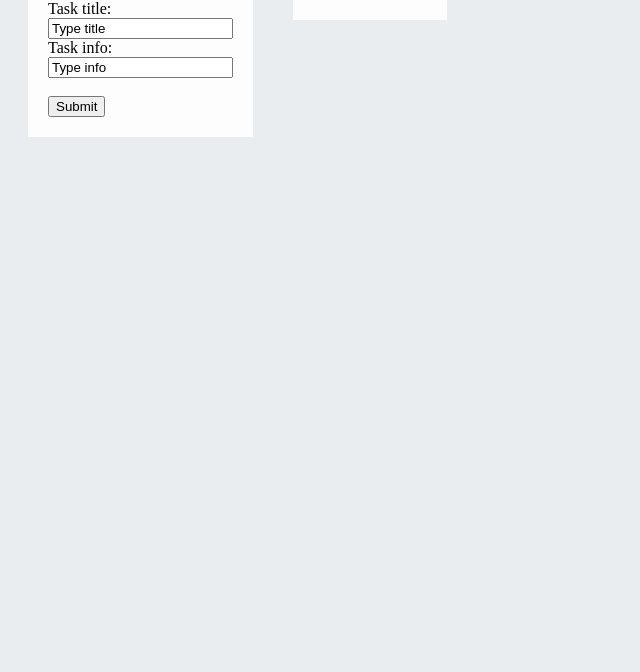
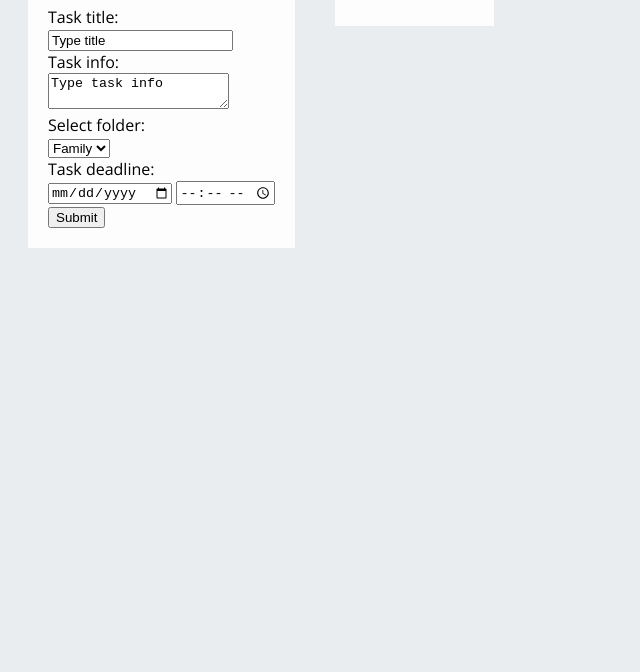
Before and after one commit to HannaJurvelin/todolist, a plain HTML site: page index.html in a window 1280 px wide. Shown: the part 128-800 px from the top of the page, without its empty margins (0-640 px from the left). Drawn offline with nearby package versions, Linux system fonts and the light colour scheme.

Commit message:
Added more items to form and an external font to the page

```diff
--- a/index.html
+++ b/index.html
@@ -6,6 +6,7 @@
     <meta name="viewport" content="width=device-width, initial-scale=1.0">
     <meta http-equiv="X-UA-Compatible" content="ie=edge">
     <link rel="stylesheet" type="text/css" href="styles.css">
+    <link href="https://fonts.googleapis.com/css?family=Open+Sans&display=swap" rel="stylesheet">
     <title>Todo-list</title>
 </head>
 
@@ -17,8 +18,18 @@
             <input type="text" name="title" value="Type title">
             <br>
             Task info:<br>
-            <input type="text" name="info" value="Type info">
-            <br><br>
+            <textarea name="info">Type task info</textarea>
+            <br>
+            Select folder: <br>
+            <select name="folder">
+                <option value="family">Family</option>
+                <option value="work">Work</option>
+                <option value="hobby">Hobby</option>
+            </select><br>
+            Task deadline: <br>
+            <input type="date" name="deadlineDay">
+            <input type="time" name="deadlineTime">
+            <br>
             <input type="submit" value="Submit">
         </form>
         <form class=form2>
--- a/styles.css
+++ b/styles.css
@@ -1,5 +1,6 @@
 body {
     background-color: #EAEDF0;
+    font-family: 'Open Sans', sans-serif;
 }
 
 .formContainer {
```
